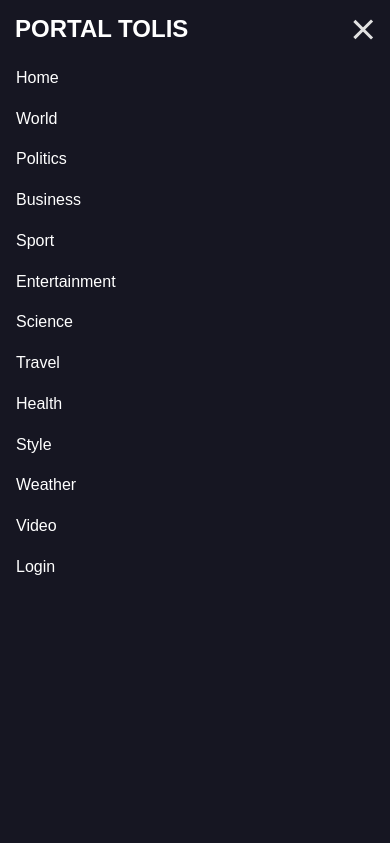
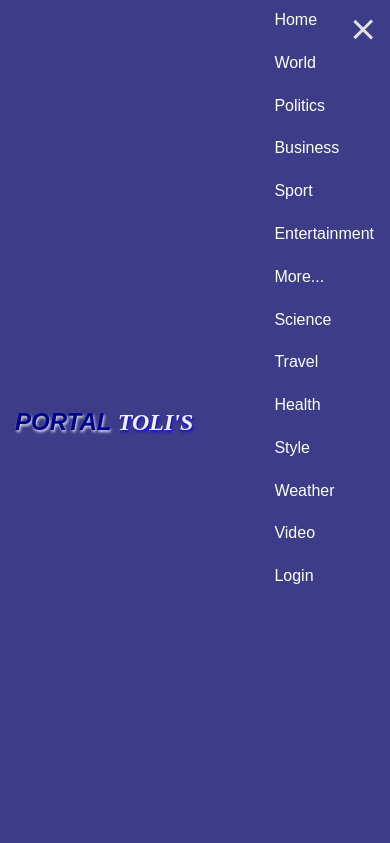
Before and after one commit to galang357/newswebsite, a website: page index.html in a window 390 px wide. Both pictures are taken after a click on the element 362 px from the left and 29 px from the top of the page. Shown: the top 843 px of the page. Drawn offline with nearby package versions, Linux system fonts and the light colour scheme.

Commit message:
tampilan halaman

```diff
--- a/css/main.css
+++ b/css/main.css
@@ -3,7 +3,7 @@
    ------------------------------------------------------------- */
 
    :root {
-    --smoky-black: #ffffff;
+    --smoky-black: #000000;
     --raisin-black: #1b1a33;
     --lapis-lazuli: #21759b;
     --dark-medium-gray: #afbdf5;
@@ -115,9 +115,13 @@
    */
 
   .nav-section {
-    background: rgb(22, 22, 34);
+    display: flex;
+    background: rgba(0, 0, 102, 0.747);
     position: relative;
     padding-bottom: 2px;
+    align-items: center;
+    justify-content: space-between;
+
   }
 
   /*
@@ -126,14 +130,26 @@
 
   .logo a {
     display: block;
-    color: #fff;
+    color: rgb(0, 2, 141);
     text-transform: uppercase;
     text-decoration: none;
-    font-size: 1.5em;
+    font-size: 1.5rem;
     font-weight: bold;
     padding-left: 15px;
     padding-top: 15px;
     margin-bottom: 15px;
+    font-style: italic;
+    text-shadow: 1px 2px 3px #e2e2e2;
+
+  }
+  .logo span {
+    display: inline-block;
+    color: #f1f1f1;
+    font-family: 'Times New Roman', Times, serif;
+    font-weight: bold;
+    text-transform: uppercase;
+    text-decoration: none;
+    text-shadow: 1px 2px 3px #1100fd;
   }
 
   /*
@@ -155,7 +171,19 @@
   }
 
   .nav-menu li a:hover {
-    background: hsla(246, 100%, 75%, 0.199);
+    background-color: #d3dcf8;
+    color: var(--raisin-black)
+  }
+  .nav-menu li a::after {
+    content: "";
+    display: block;
+    padding: 0.5px;
+    border-bottom: 0.1rem solid var(--raisin-black);
+    transform: scaleX(0);
+    transition: 0.2s linear;
+  }
+  .nav-menu li a:hover::after{
+    transform: scaleX(0.8)
   }
 
   .nav-menu li a[href='#more'] {
@@ -336,7 +364,7 @@
    */
 
   .footer-links {
-    padding: 20px;
+    padding: 50px;
     background: var(--raisin-black);
   }
 
@@ -442,6 +470,10 @@
     content: '\f151';
     color: var(--anti-flash-white);
     font-size: 2.6rem;
+  }
+  .footer-links a:hover {
+      color: rgb(0, 247, 255);
+      text-shadow: 1px 2px 3px #e2e2e2;
   }
 
   /* -------------------------------------------------------------
@@ -695,6 +727,7 @@
       padding-left: 20px;
       padding-top: 7px;
       margin-bottom: 4px;
+      box-shadow: #e2e2e2;
     }
 
     /*
@@ -716,7 +749,7 @@
 
     .nav-menu li a[href='#more'] {
       display: block;
-      width: 120px;
+      width: 120%;
     }
 
     .nav-menu ul ul {
@@ -999,7 +1032,8 @@
       border: none;
     }
   }
-  .logo a img {
+  /* .logo a img {
     max-height: 20%;
     max-width: 20%;
   }
+  */
--- a/index.html
+++ b/index.html
@@ -37,7 +37,7 @@
           <a href="index.html" title="Frivizn logo"><img src="images/logo.png" alt="" width="20" height="20"></a>
         </div> -->
         <div class="logo">
-          <a href="index.html" title="Frivizn logo" class="logo">Portal Tolis</a>
+          <a href="index.html" title="Frivizn logo" class="logo">Portal <span>Toli's</span></a>
         </div>
 
         <!-- Navigation -->
@@ -45,12 +45,12 @@
           <ul class="nav-links">
             <li><a href="index.html" title="Home">Home</a></li>
             <li><a href="article.html" title="World">World</a>
-            <li><a href="#politics.html" title="Politics">Politics</a></li>
-            <li><a href="#business.html" title="Business">Business</a></li>
-            <li><a href="#sport.html" title="Sport">Sport</a></li>
-            <li><a href="#entertainment.html" title="Entertainment">Entertainment</a></li>
+            <li><a href="article.html" title="Politics">Politics</a></li>
+            <li><a href="article.html" title="Business">Business</a></li>
+            <li><a href="article.html" title="Sport">Sport</a></li>
+            <li><a href="article.html" title="Entertainment">Entertainment</a></li>
             <li>
-              <a href="#more" title="More">More...<span class="dropdown-toggle" aria-expanded="false"></span>
+              <a href="more" title="More">More...<span class="dropdown-toggle" aria-expanded="false"></span>
                 <span class="screen-reader-text">Expand child menu</span></a>
               <ul class="sub-menu">
                 <li><a href="#" title="Science">Science</a></li>
@@ -59,7 +59,7 @@
                 <li><a href="#" title="Style">Style</a></li>
                 <li><a href="#" title="Weather">Weather</a></li>
                 <li><a href="#" title="Video">Video</a></li>
-                <li><a id="loginButton" title="Login">Login</a></li>
+                <li><a href="#" id="loginButton" title="Login">Login</a></li>
               </ul>
             </li>
           </ul>
--- a/js/main.js
+++ b/js/main.js
@@ -57,6 +57,15 @@ navSlide();
         : '<span class="screen-reader-text">Expand child menu</span>'
     );
   });
+  document.addEventListener('DOMContentLoaded', function() {
+    var moreLink = document.getElementById('moreLink');
+    var submenu = document.getElementById('submenu');
+
+    moreLink.addEventListener('click', function(e) {
+      e.preventDefault();
+      submenu.classList.toggle('show');
+    });
+  });
 })(jQuery);
 
 // Scroll to Top
```
